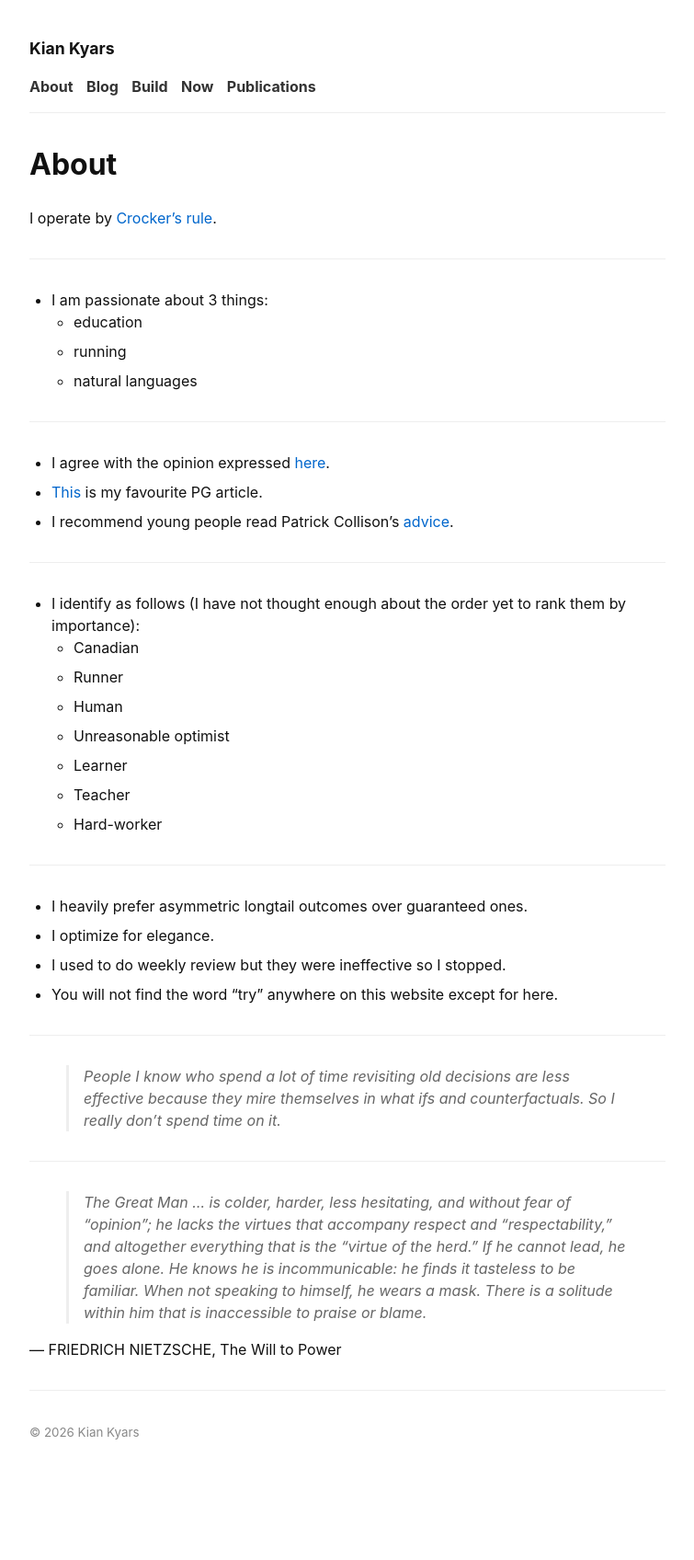
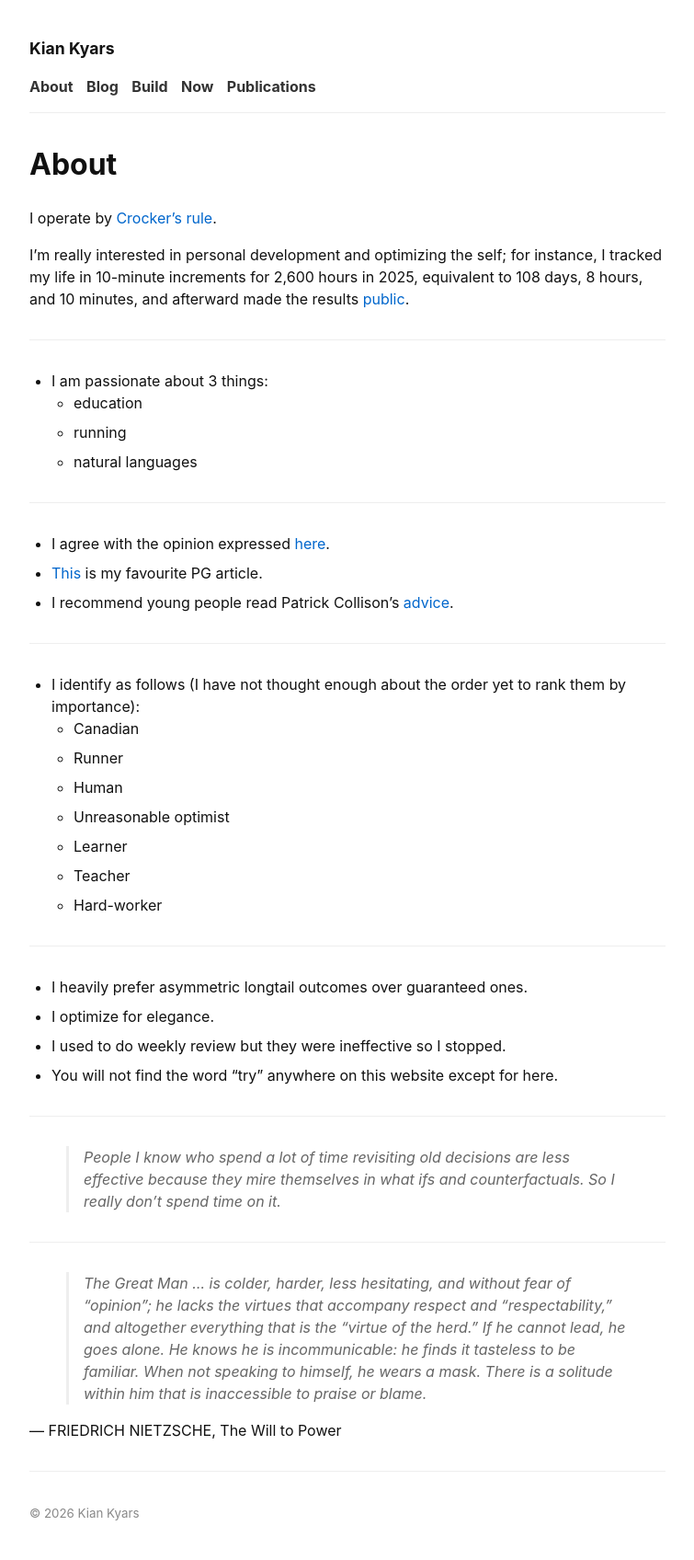
Before and after one commit to kiankyars/kiankyars.github.io, a Jekyll site: the page built from about.md, in a window 1280 px wide. Shown: the whole page at 92% size, without its empty margins (262-1017 px from the left). Built offline with Jekyll 4.4.1, drawn with Linux system fonts in a browser that asks for light colours; before the commit the page ends 1608 px from its top, so only the background shows below that.

Commit message:
Add public life tracking spreadsheet link

```diff
--- a/about.md
+++ b/about.md
@@ -5,6 +5,8 @@ permalink: /about/
 ---
 
 I operate by [Crocker's rule](http://sl4.org/crocker.html).
+
+I'm really interested in personal development and optimizing the self; for instance, I tracked my life in 10-minute increments for 2,600 hours in 2025, equivalent to 108 days, 8 hours, and 10 minutes, and afterward made the results [public](https://docs.google.com/spreadsheets/d/1Z-z8rZOS-1sBEjFvBPXQdEHrzAxF4pOrZlDZ-iLDolM).
 
 ---
 
```
